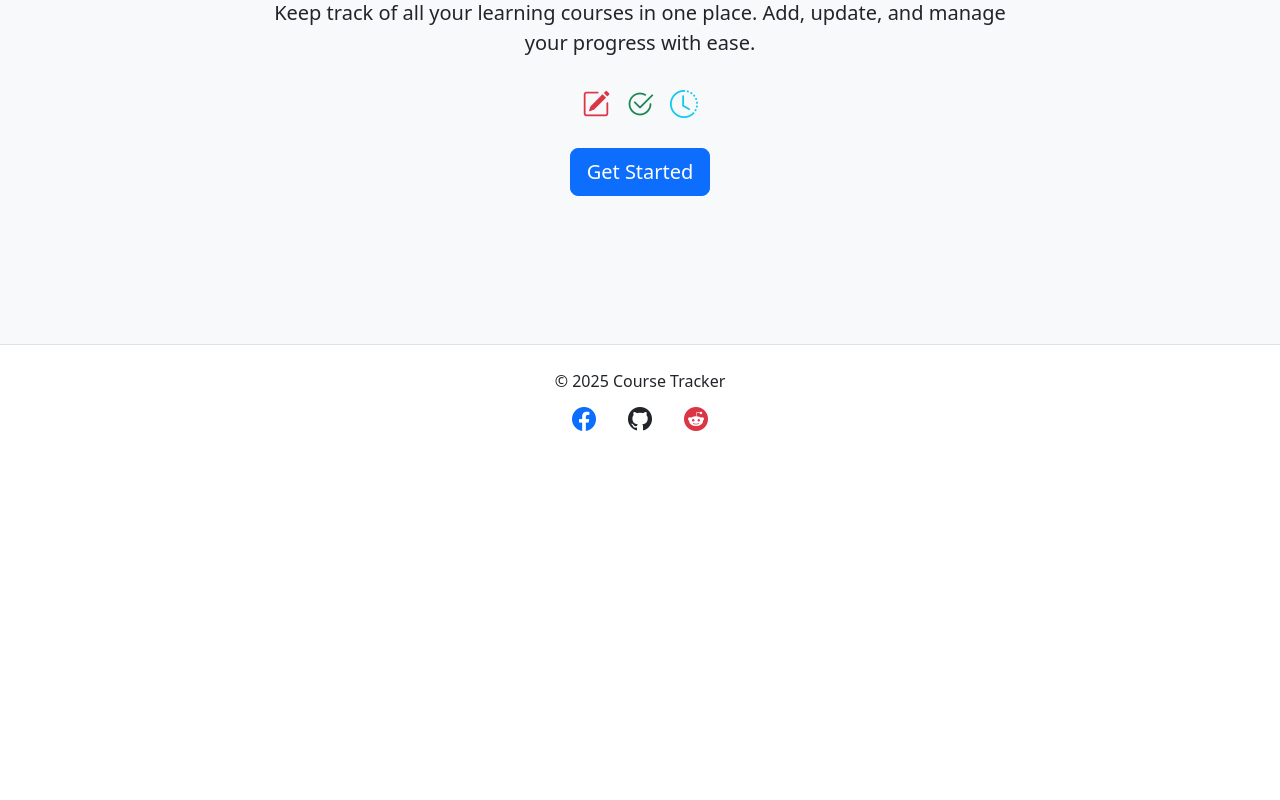
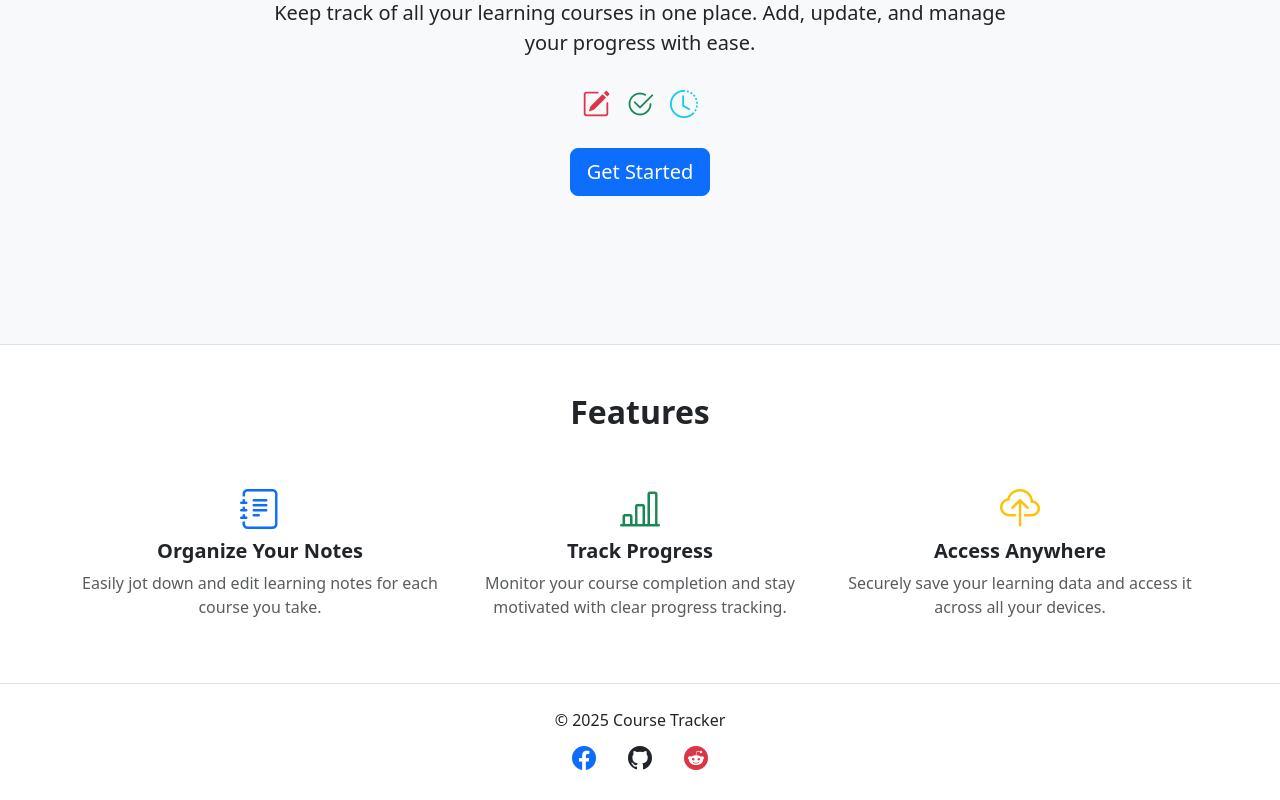
Before and after one commit to alecxander567/Course-Tracker-Frontend, a React (Vite) app: page / in a window 1280 px wide. Shown: the part 456-1256 px from the top of the page. Before the commit the page ends 917 px from the top, so only its background shows below. Built offline with nearby package versions, Linux system fonts and the light colour scheme.

Commit message:
Added feature section on landingpage

```diff
--- a/src/Components/Landingpage.jsx
+++ b/src/Components/Landingpage.jsx
@@ -59,6 +59,30 @@ function Landingpage() {
             </Container>
         </div>
 
+        {/* Features Section */}
+        <section className="py-5 bg-white border-top">
+            <Container>
+                <h2 className="text-center mb-5 fw-bold">Features</h2>
+                <Row className="g-4">
+                <Col md={4} className="text-center">
+                    <i className="bi bi-journal-text text-primary fs-1 mb-3"></i>
+                    <h5 className="fw-bold">Organize Your Notes</h5>
+                    <p className="text-muted">Easily jot down and edit learning notes for each course you take.</p>
+                </Col>
+                <Col md={4} className="text-center">
+                    <i className="bi bi-bar-chart-line text-success fs-1 mb-3"></i>
+                    <h5 className="fw-bold">Track Progress</h5>
+                    <p className="text-muted">Monitor your course completion and stay motivated with clear progress tracking.</p>
+                </Col>
+                <Col md={4} className="text-center">
+                    <i className="bi bi-cloud-upload text-warning fs-1 mb-3"></i>
+                    <h5 className="fw-bold">Access Anywhere</h5>
+                    <p className="text-muted">Securely save your learning data and access it across all your devices.</p>
+                </Col>
+                </Row>
+            </Container>
+        </section>
+
         <footer className="bg-white text-center py-4 border-top mt-auto">
             <Container>
                 <p className="mb-2">© {new Date().getFullYear()} Course Tracker</p>
```
